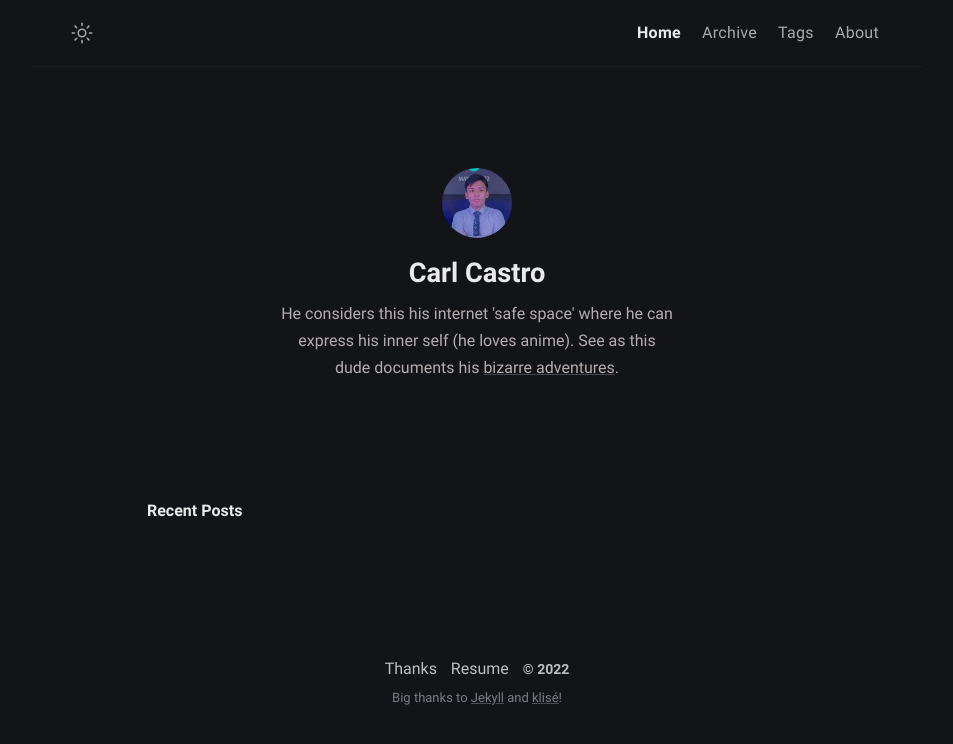
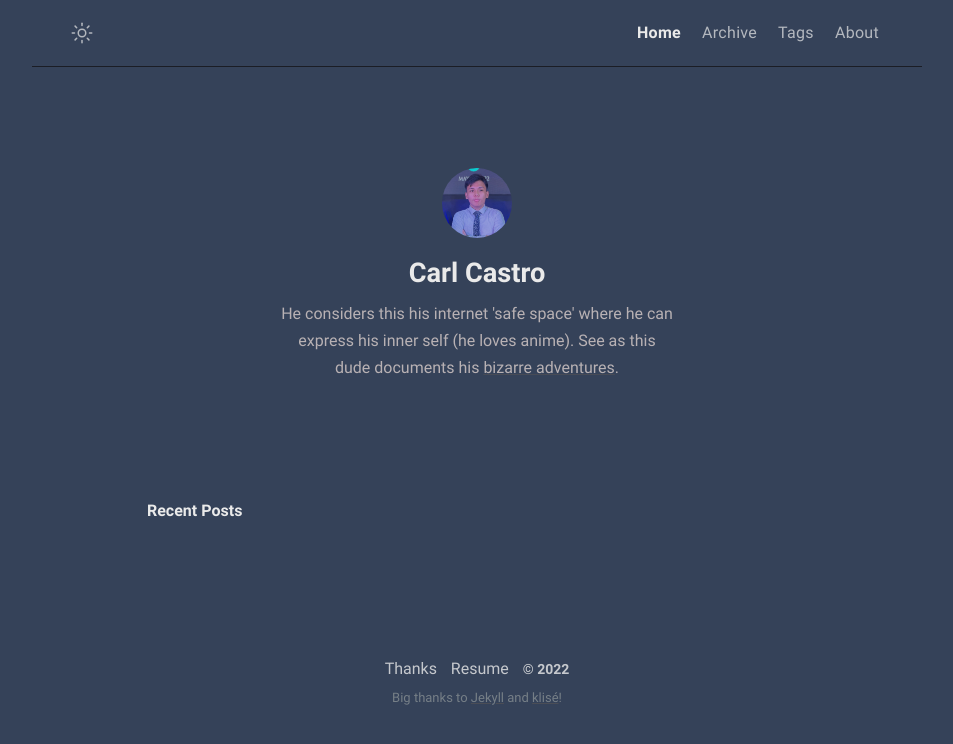
Before and after one commit to philippines69/carlcastroarchives, a Jekyll site: the page built from index.md, in a window 1280 px wide. Shown: the top 744 px of the page, without its empty margins (163-1116 px from the left). Built offline with Jekyll 4.4.1, drawn with Linux system fonts in a browser that asks for light colours.

Commit message:
Update main.scss

```diff
--- a/_sass/main.scss
+++ b/_sass/main.scss
@@ -28,7 +28,7 @@ $dark-text-base-color: #c7bebe;
 $dark-text-link-blue: #ff5277;
 $dark-text-link-blue-active: #ff2957;
 
-$dark-black: #131418;
+$dark-black: #354259;
 $dark-white: #eaeaea;
 $dark-light: #1b1d25;
 $dark-smoke: #4a4d56;
```
